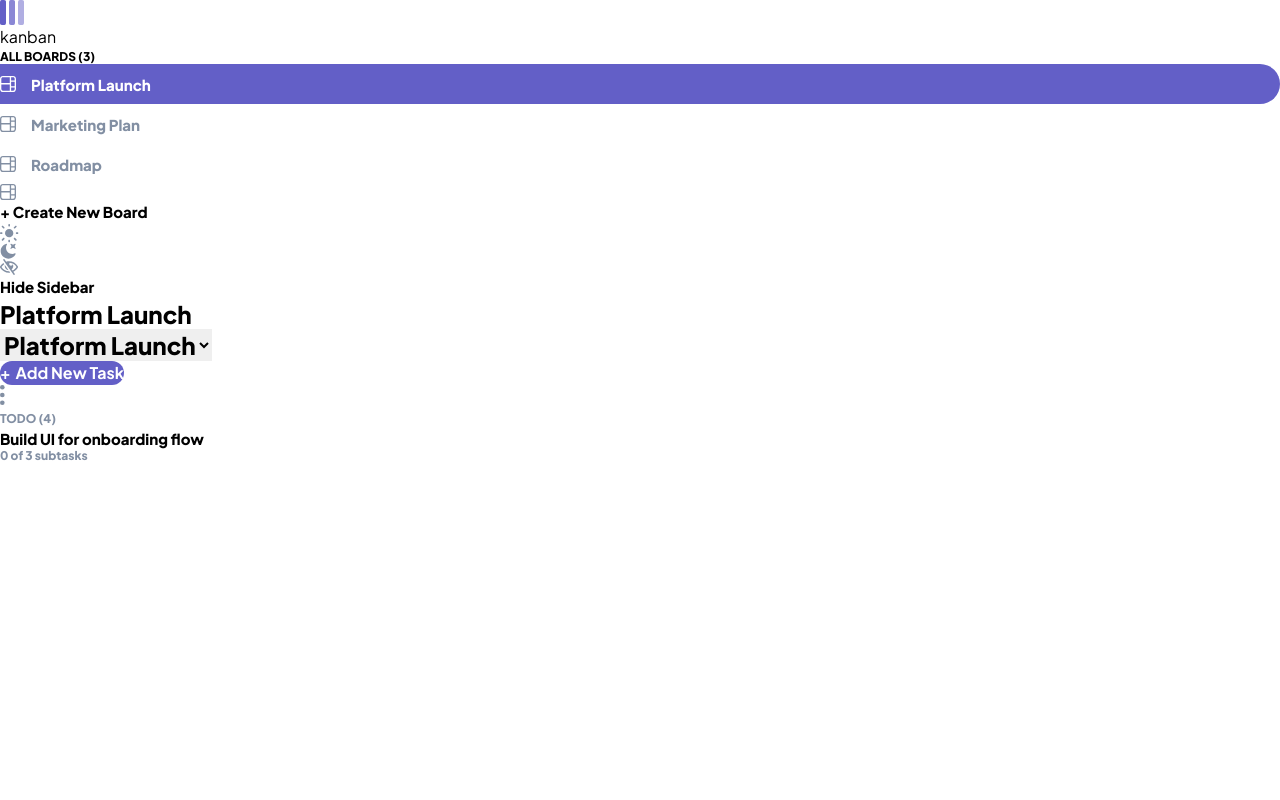
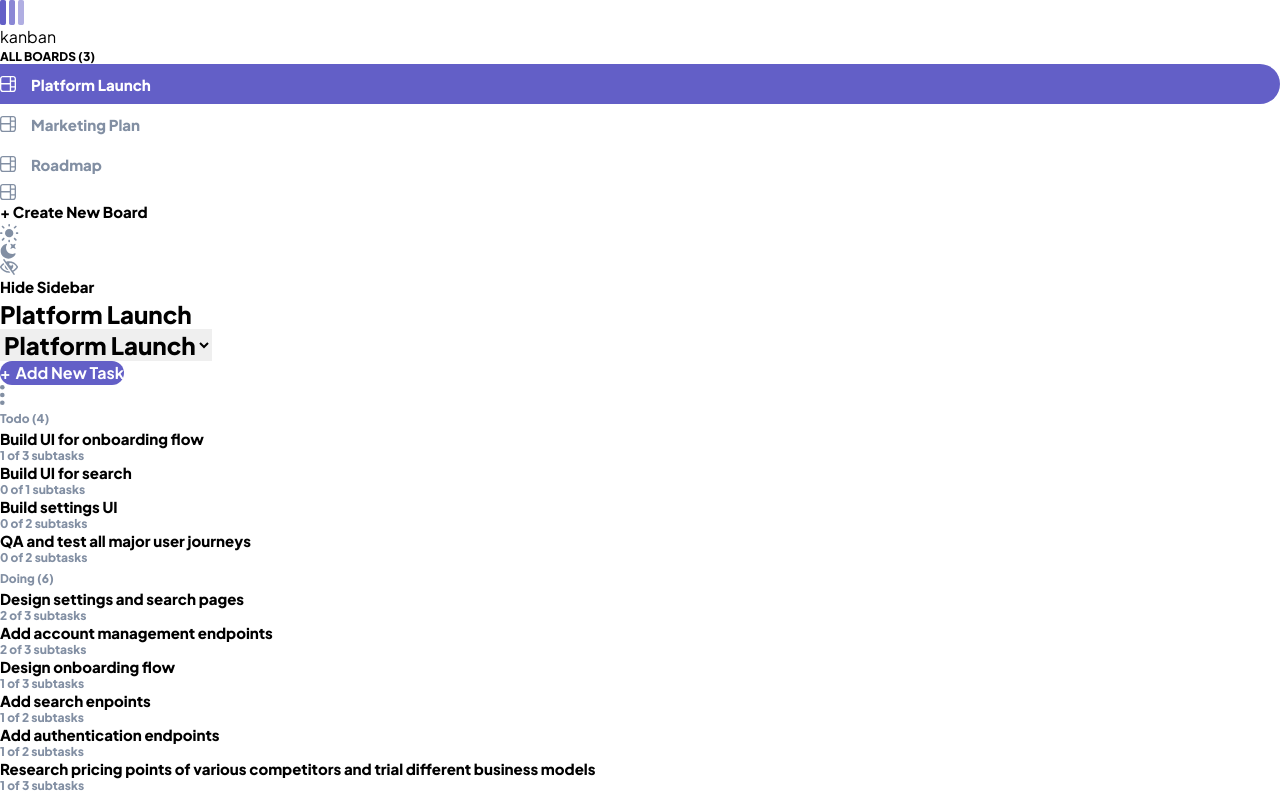
Before and after one commit to Kojoel/kanban-w-react, a React (Vite) app: page / in a window 1280 px wide. Both pictures are taken after a click on the element "Platform Launch". Shown: the top 800 px of the page. Built offline with nearby package versions, Linux system fonts and the light colour scheme.

Commit message:
feat: display all columns and cards of active board

```diff
--- a/src/components/constant/BoardContent.tsx
+++ b/src/components/constant/BoardContent.tsx
@@ -1,10 +1,10 @@
 import '../../styles/abstracts/_variables.scss';
-import Column from '../reusable/Column';
+import Column from '../reusable/Columns';
 
 const BoardContent = () => {
   return (
     <div className="w-full h-full bg-[var(--grey-03)] overflow-y-auto p-[24px] flex gap-[24px]">
-        <Column colName={'TODO'} />
+        <Column />
     </div>
   )
 }
--- a/src/components/constant/Header.tsx
+++ b/src/components/constant/Header.tsx
@@ -1,8 +1,14 @@
+import { useEffect } from 'react';
 import { useBoardStore } from '../../store/state';
 import '../../styles/abstracts/_interactiveElements.scss';
 
 const Header = () => {
   const activeBoard = useBoardStore((state) => state.activeBoard);
+  const boardContent = useBoardStore((state) => state.boardContent);
+
+  useEffect(() => {
+    console.log("content: ", boardContent);
+  }, [activeBoard])
 
   return (
     <div className="flex items-center justify-between pl-[32px] pr-[32px] h-[96px] border-b border-b-[var(--grey-02)]">
--- a/src/components/constant/SideBar.tsx
+++ b/src/components/constant/SideBar.tsx
@@ -11,6 +11,7 @@ const Sidebar = () => {
   const boards = useBoardStore((state) => state.boards);
   const activeBoard = useBoardStore((state) => state.activeBoard);
   const setActiveBoard = useBoardStore((state) => state.setActiveBoard);
+  const setBoardContent = useBoardStore((state) => state.setBoardContent);
 
   useEffect(() => {
     const fetchAndSetBoards = async () => {
@@ -46,7 +47,10 @@ const Sidebar = () => {
                     <div
                       key={index}
                       className={`createboard flex items-center gap-3 cursor-pointer pl-[32px] ${activeBoard === board.name ? 'active-board' : 'inactive-board' }`}
-                      onClick={() => setActiveBoard(board.name)}
+                      onClick={() => {
+                        setActiveBoard(board.name);
+                        setBoardContent(board.columns)
+                      }}
                     >
                       <svg className="create-board-svg-light" width="16" height="16" viewBox="0 0 16 16" fill="none" xmlns="http://www.w3.org/2000/svg">
                         <path fill-rule="evenodd" clip-rule="evenodd" d="M0.846133 0.846133C0.304363 1.3879 0 2.12271 0 2.88889V13.1111C0 13.8773 0.304363 14.6121 0.846133 15.1538C1.3879 15.6957 2.12271 16 2.88889 16H13.1111C13.8773 16 14.6121 15.6957 15.1538 15.1538C15.6957 14.6121 16 13.8773 16 13.1111V2.88889C16 2.12271 15.6957 1.3879 15.1538 0.846133C14.6121 0.304363 13.8773 0 13.1111 0H2.88889C2.12271 0 1.3879 0.304363 0.846133 0.846133ZM1.33333 13.1111V8.44448H9.77781V14.6667H2.88889C2.03022 14.6667 1.33333 13.9698 1.33333 13.1111ZM9.77781 7.11111V1.33333H2.88889C2.47633 1.33333 2.08067 1.49723 1.78895 1.78895C1.49723 2.08067 1.33333 2.47633 1.33333 2.88889V7.11111H9.77781ZM11.1111 5.77778H14.6667V10.2222H11.1111V5.77778ZM14.6667 11.5555H11.1111V14.6667H13.1111C13.5236 14.6667 13.9194 14.5028 14.2111 14.2111C14.5028 13.9194 14.6667 13.5236 14.6667 13.1111V11.5555ZM14.6667 2.88889V4.44445H11.1111V1.33333H13.1111C13.5236 1.33333 13.9194 1.49723 14.2111 1.78895C14.5028 2.08067 14.6667 2.47633 14.6667 2.88889Z" fill="white"/>
--- a/src/components/reusable/Column.tsx
+++ /dev/null
@@ -1,21 +0,0 @@
-import '../../styles/base/_typography.scss';
-
-const Column = ({ colName }: { colName: string }) => {
-  return (
-    <div className="col-name w-[280px] h-full">
-        <div className="flex gap-[12px] items-center mb-[24px]">
-            <div className="circle w-[15px] h-[15px] rounded-full bg-red-500"></div>
-            <span className="heading-s ">{colName} (4)</span>
-        </div>
-        <div className="cards flex flex-col gap-5">
-            <div className="card w-full h-[fit-content] pt-[23px] pb-[23px] pl-[16px] pr-[16px] bg-[var(--white)] rounded-xl flex flex-col gap-[8px] cursor-pointer">
-                <div className="title heading-m">Build UI for onboarding flow</div>
-                <p className="heading-s">0 of 3 subtasks</p>
-            </div>
-        </div>
-
-    </div>
-  )
-}
-
-export default Column
--- /dev/null
+++ b/src/components/reusable/Columns.tsx
@@ -0,0 +1,32 @@
+import { useBoardStore } from '../../store/state';
+import '../../styles/base/_typography.scss';
+
+const Columns = () => {
+
+  const boardContent = useBoardStore((state) => state.boardContent);
+
+  return (
+    <>
+
+    {boardContent.map((column) => (
+      <div className="col-name w-[280px] h-full ">
+          <div className="flex gap-[12px] items-center mb-[24px]">
+              <div className="circle w-[15px] h-[15px] rounded-full bg-red-500"></div>
+              <span className="heading-s ">{column.name} ({column.tasks.length})</span>
+          </div>
+          {column.tasks.map((task) => (
+            <div className="cards flex flex-col gap-5 mb-5">
+              <div className="card w-full h-[fit-content] pt-[23px] pb-[23px] pl-[16px] pr-[16px] bg-[var(--white)] rounded-xl flex flex-col gap-[8px] cursor-pointer">
+                  <div className="title heading-m">{task.title}</div>
+                  <p className="heading-s"> { task.subtasks.reduce((count, subtask) => subtask.isCompleted ? count + 1 : count , 0) } of { task.subtasks.length } subtasks</p>
+              </div>
+            </div>
+          ))}
+      </div>
+    ))}
+
+    </>
+  )
+}
+
+export default Columns
--- a/src/store/state.ts
+++ b/src/store/state.ts
@@ -7,6 +7,9 @@ interface BoardState {
 
     activeBoard: string;
     setActiveBoard: (board: string) => void;
+
+    boardContent: Column[];
+    setBoardContent: (activeBoard: Column[]) => void;
 }
 
 export const useBoardStore = create<BoardState>((set) => ({
@@ -15,4 +18,7 @@ export const useBoardStore = create<BoardState>((set) => ({
 
     activeBoard: '',
     setActiveBoard: (board: string) => set({ activeBoard: board }),
+
+    boardContent: [],
+    setBoardContent: (activeBoard: Column[]) => set({ boardContent: activeBoard })
 }))
```
